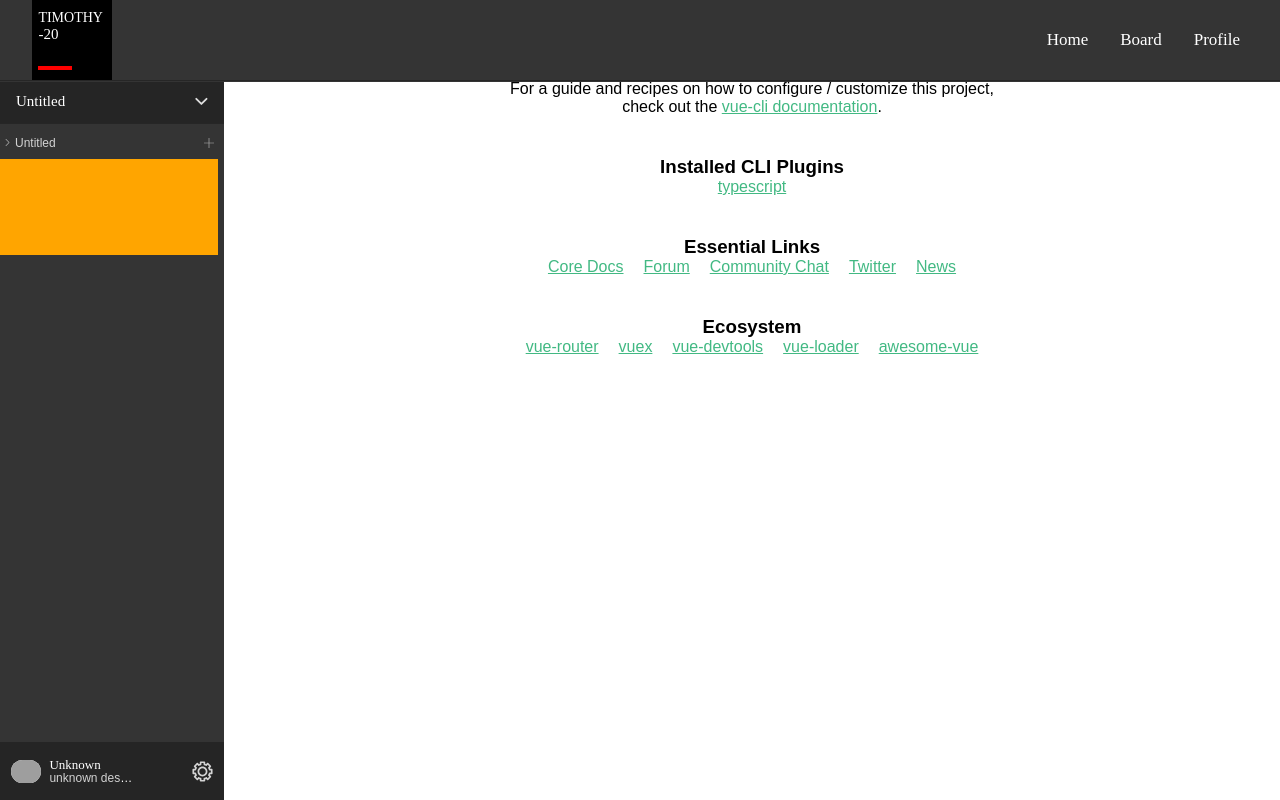
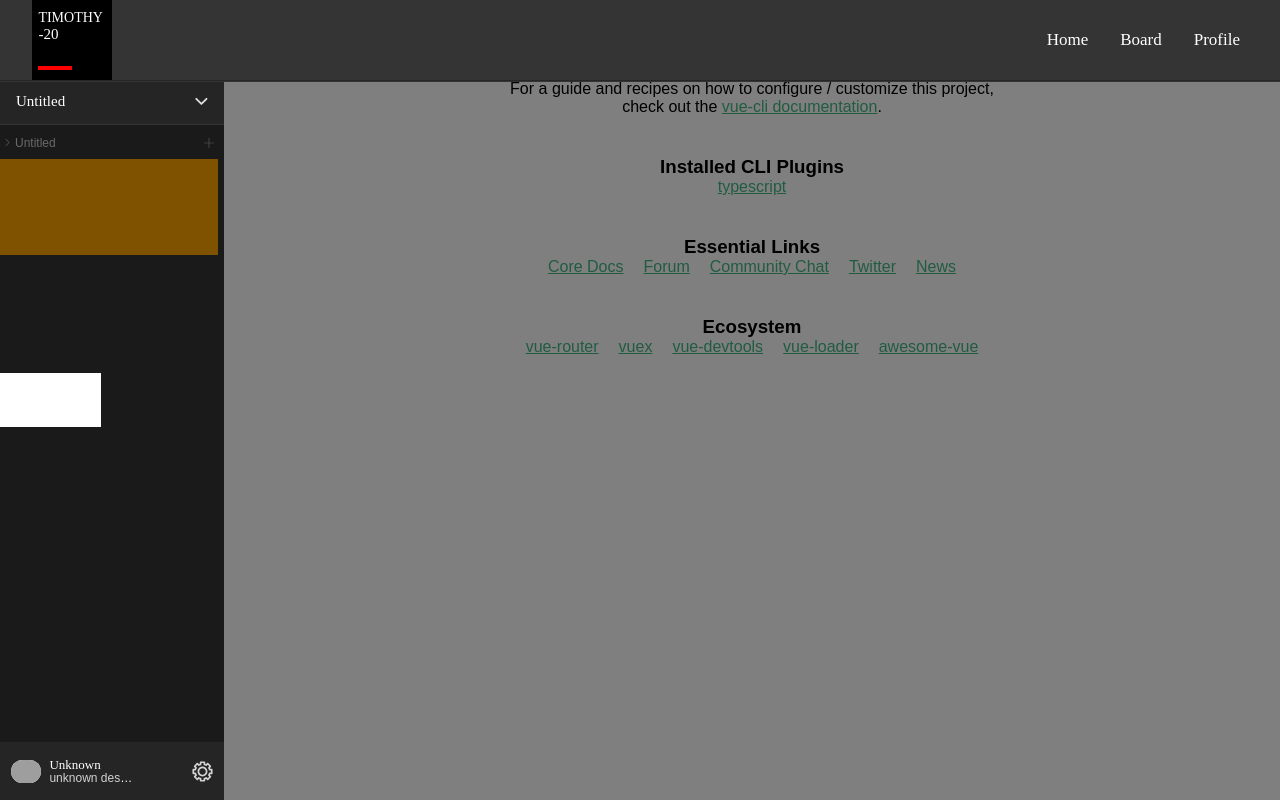
Before and after one commit to timothy-20/TKVueWebPage221115, a Vue app in the folder frontend/: page /home in a window 1280 px wide. Both pictures are taken after a click on the button 208 px from the left and 142 px from the top of the page. Built offline with nearby package versions, Linux system fonts and the light colour scheme; grey boxes are pictures that could not be loaded; a web font is replaced by a local one.

Commit message:
221123) - portal-vue package 추가 및 간단한 구현. - 간단한 modal present, dismiss 구현.

```diff
--- a/frontend/package.json
+++ b/frontend/package.json
@@ -9,6 +9,7 @@
   },
   "dependencies": {
     "core-js": "^3.8.3",
+    "portal-vue": "2.1.7",
     "vue": "^2.6.14",
     "vue-class-component": "^7.2.3",
     "vue-property-decorator": "^9.1.2",
--- a/frontend/src/App.vue
+++ b/frontend/src/App.vue
@@ -13,18 +13,23 @@
           <hello-world />
         </div>
       </div>
+
+      <portal-target name="portal-app-component">
+      </portal-target>
     </div>
   </div>
 </template>
 
 <script lang="ts">
 import { Component, Vue } from "vue-property-decorator";
+import { PortalTarget } from "portal-vue";
 import HelloWorld from "@components/HelloWorld.vue";
 import TKHeaderSection from "@components/TKMainHeaderSection.vue";
 import TKSideTableSection from "@components/TKMainSideTableSection.vue";
 
 @Component({
   components: {
+    "portal-target": PortalTarget,
     "hello-world": HelloWorld,
     "tk-header-section": TKHeaderSection,
     "tk-side-table-section": TKSideTableSection,
--- a/frontend/src/components/TKCategoryAdderModal.css
+++ /dev/null
@@ -1,15 +0,0 @@
-* {
-
-}
-
-.modal-mask {
-    width: 100%;
-    height: 100%;
-    display: table;
-    position: fixed;
-    top: 0;
-    left: 0;
-    z-index: 9999;
-    transition: opacity 0.3s ease;
-    background-color: rgba(0, 0, 0, 0.5);
-}
--- a/frontend/src/components/TKCategoryTableCell.vue
+++ b/frontend/src/components/TKCategoryTableCell.vue
@@ -18,7 +18,7 @@
         </div>
 
         <div class="button-container">
-          <button class="add-children" type="button" v-on:click="showModal()">
+          <button class="add-children" type="button" v-on:click="presentModal">
             <svg class="plus-icon"
                  xmlns="http://www.w3.org/2000/svg"
                  xml:space="preserve"
@@ -35,19 +35,15 @@
       <div class="category-content">
 
       </div>
+    </div>
 
-      <tk-category-adder-modal v-if="this.isShownModal" />
-    </div>
+    <tk-category-adder-modal v-show="isModalShown" v-on:dismiss="dismissModal" />
   </div>
 </template>
 
 <script lang="ts">
 import Vue from "vue";
-import TKCategoryAdderModal from "@components/TKCategoryAdderModal.vue";
-
-declare interface TKFlags {
-  isShownModal: boolean,
-}
+import TKCategoryAdderModal from "@views/modal/TKCategoryAdderModal.vue";
 
 export default Vue.extend({
   name: "TKCategoryTableCell",
@@ -56,21 +52,29 @@ export default Vue.extend({
   },
   data: function () {
     return {
-      isShownModal: false as Boolean,
+      isModalShown: false as Boolean,
     };
   },
   methods: {
-    showModal(): void {
-      if (this.isShownModal) {
-        console.log("Modal is shown.")
+    presentModal(): void {
+      this.isModalShown = true;
 
-      } else {
-        console.log("Modal is hidden.")
-      }
+      console.log("Modal is shown.");
     },
+
+    dismissModal(): void {
+      this.isModalShown = false;
+
+      console.log("Modal is hidden.");
+    }
   },
 
   created() {
+
+  },
+
+  mounted() {
+
   }
 });
 
--- a/frontend/src/main.ts
+++ b/frontend/src/main.ts
@@ -1,10 +1,12 @@
 import Vue from "vue";
+import PortalVue from "portal-vue";
 import App from "./App.vue";
 import router from "./router";
 
-Vue.config.productionTip = false
+Vue.config.productionTip = false;
+Vue.use(PortalVue);
 
 new Vue({
   router,
   render: h => h(App),
-}).$mount('#app')
+}).$mount('#app');
--- /dev/null
+++ b/frontend/src/router/views/modal/TKCategoryAdderModal.css
@@ -0,0 +1,20 @@
+* {
+
+}
+
+.modal-mask {
+    width: 100vw;
+    height: 100vh;
+    display: flex;
+    align-items: center;
+    position: fixed;
+    top: 0;
+    left: 0;
+    z-index: 9999;
+    /*transition: opacity 0.3s ease;*/
+    background-color: rgba(0, 0, 0, 0.5);
+}
+
+.modal-container {
+    background-color: white;
+}
--- a/frontend/src/components/TKCategoryAdderModal.vue
+++ b/frontend/src/router/views/modal/TKCategoryAdderModal.vue
@@ -1,6 +1,6 @@
 <template>
   <transition id="root">
-    <div class="modal-mask">
+    <div class="modal-mask" v-on:click="actionDismiss">
       <div class="modal-container">
         <div class="modal-header">
           Modal header
@@ -22,7 +22,18 @@
 import Vue from "vue";
 
 export default Vue.extend({
-  name: "TKCategoryAdderModal"
+  name: "TKCategoryAdderModal",
+  data: function () {
+    return {
+
+    };
+  },
+
+  methods: {
+    actionDismiss(): void {
+      this.$emit("dismiss");
+    }
+  }
 });
 </script>
 
--- a/frontend/vue.config.js
+++ b/frontend/vue.config.js
@@ -6,6 +6,7 @@ module.exports = defineConfig({
     resolve: {
       alias: {
         "@router": path.resolve(__dirname, "src/router/"),
+        "@store": path.resolve(__dirname, "src/store/"),
         "@layouts": path.resolve(__dirname, "src/router/layouts/"),
         "@views": path.resolve(__dirname, "src/router/views/"),
         "@components": path.resolve(__dirname, "src/components/"),
```
Also changed, not shown: 1 other file (tests, documents, lock files or other folders).
